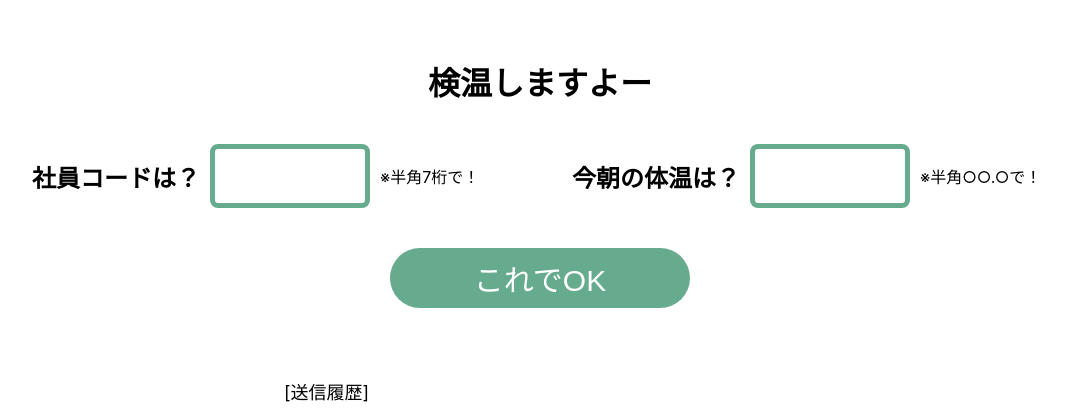
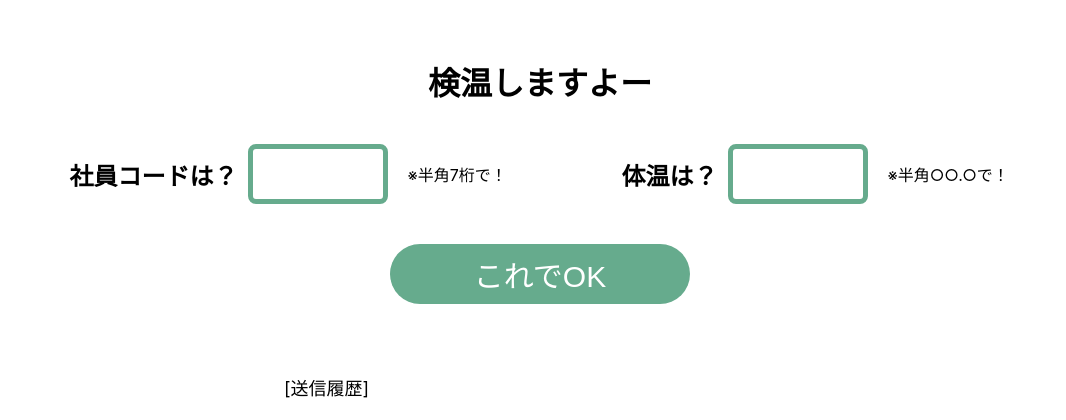
Before and after one commit to kazuyamano/ken-on-kun-old, a Flask app: page / in a window 1280 px wide. Shown: the top 420 px of the page, without its empty margins (118-1184 px from the left). Run offline with Flask 2, Linux system fonts and the light colour scheme; data that the repository does not hold is empty.

Commit message:
css調整は完了

```diff
--- a/main/static/style.css
+++ b/main/static/style.css
@@ -9,7 +9,7 @@ body {
   text-align: center;
 }
 .qa {
-  width: 1080px;
+  width: 960px;
   margin: 0px auto;
   display: flex;
 }
@@ -17,7 +17,6 @@ body {
   font-size: 18px;
   margin: 0px auto;
   display: flex; /* FlexBox適用 */
-  justify-content: space-between;
   align-items: center;  /* FlexBoxでブロック要素を上下中央に */
 }
 .a-set {
@@ -28,10 +27,10 @@ body {
   width: 180px;
 }
 .a {
-  width: 160px;
+  width: 150px;
 }
 .ast {
-  width: 140px;
+  width: 135px;
 }
 .q p {
   text-align: right;
@@ -42,9 +41,9 @@ body {
   font-weight: bold;
 }
 .a input {
-  width: 120px;
-  padding: 0 15px;
-  font-size: 30px;
+  width: 110px;
+  padding: 0 10px;
+  font-size: 28px;
   height: 1.8em;
   background-color: white;
   border-color: #66AB8D;
@@ -121,7 +120,7 @@ body {
   padding: 0em 0.3em; /* 1emは文字の高さ1つ分。２つ指定の場合は上下値 左右値 */
 }
 
-@media only screen and (max-width: 1080px) {
+@media only screen and (max-width: 960px) {
   .qa {
     width: 100%;
     flex-direction: column;
@@ -162,8 +161,9 @@ body {
   .q, .a {
     flex-wrap: wrap;
   }
-  .ast p {
+  .q p, .ast p {
     text-align: center;
+    margin-bottom: 5px;
   }
   .submit button {
     width: 90%;
--- a/main/templates/entries.html
+++ b/main/templates/entries.html
@@ -22,7 +22,7 @@
         </div>
         <div class="temp" >
           <div class="a-set">
-            <div class="q"><p>今朝の体温は？</p></div>
+            <div class="q"><p>体温は？</p></div>
             <div class="a"><input type="text" name="temp" maxlength="4"></div>
           </div>
           <div class="ast"><p> ※半角○○.○で！</p></div>
```
